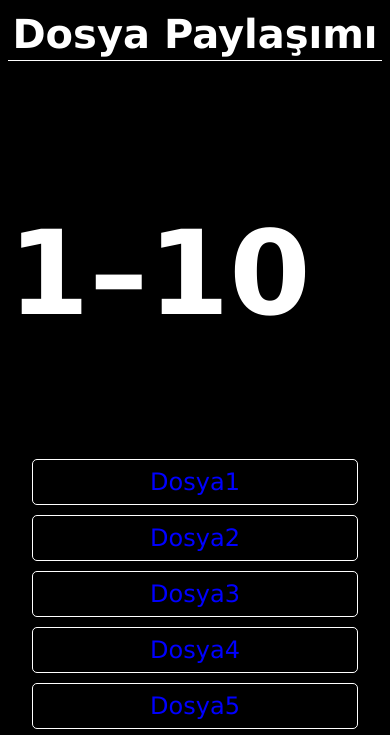
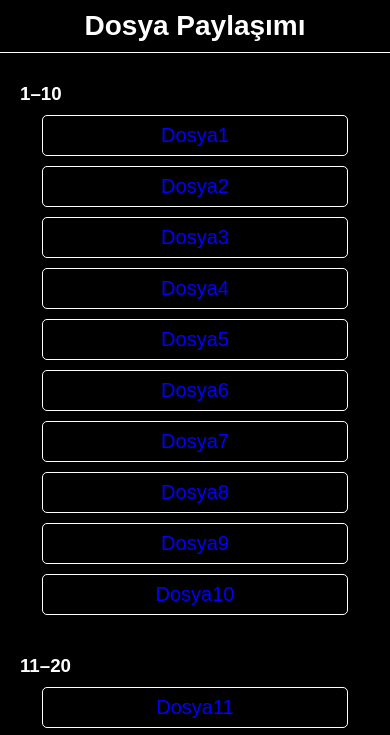
Before and after one commit to axen521/SharesLink, a plain HTML site: page index.html in a window 390 px wide. Shown: the top 735 px of the page. Drawn offline with Linux system fonts and the light colour scheme.

Commit message:
Update index.html

```diff
--- a/index.html
+++ b/index.html
@@ -1,47 +1,19 @@
 <html>
   <head>
     <style>
-      /* PC için (geniş ekranlar) */
-@media (min-width: 1025px) {
-  body {
-    font-size: 20px;
-    font-family: Arial, sans-serif;
-  }
-        h1 {
-        font-size: 70px;
-        }
-}
-
-/* Tablet için (orta boyut ekranlar) */
-@media (min-width: 769px) and (max-width: 1024px) {
-  body {
-    font-size: 70px;
-    font-family: "Trebuchet MS", sans-serif;
-  }
-        h1 {
-        font-size: 170px;
-        }
-}
-
-/* Mobil için (küçük ekranlar) */
-@media (max-width: 768px) {
-  body {
-    font-size: 100px;
-    font-family: "Verdana", sans-serif;
-  }
-        h1 {
-        font-size: 150px;
-        }
-}
-
       body {
         background-color: black;
+        font-family: Arial, sans-serif;
+        margin: 0;
+        padding: 0;
       }
 
       h1 {
         color: white;
         border-bottom: 1px solid white;
-        padding: 3px;
+        padding: 10px;
+        margin: 0 0 20px 0;
+        font-size: 48px; /* PC varsayılan */
       }
 
       a {
@@ -51,8 +23,9 @@
         border-radius: 5px;
         padding: 8px 12px;
         text-decoration: none;
-        display: block; /* mobilde genişliği daha rahat kontrol eder */
+        display: block;
         text-align: center;
+        font-size: 18px; /* PC varsayılan */
       }
 
       ul {
@@ -62,31 +35,47 @@
       }
 
       li {
+        margin: 8px 0;
+      }
+
+      h3 {
         color: white;
-        margin: 8px 0;
+        margin: 10px 0;
       }
 
       .container {
         display: flex;
         gap: 40px;
+        padding: 0 20px;
       }
 
-      /* -------- MOBİL GÖRÜNÜM -------- */
+      /* -------- Tablet -------- */
+      @media (max-width: 1024px) and (min-width: 769px) {
+        h1 {
+          font-size: 36px;
+          text-align: center;
+        }
+        a {
+          font-size: 16px;
+        }
+      }
+
+      /* -------- Mobil -------- */
       @media (max-width: 768px) {
         .container {
           flex-direction: column; /* kolonlar alt alta */
           gap: 20px;
         }
 
-        a {
-          font-size: 24px;        /* yazılar daha büyük */
-          width: 80%;             /* ekranın %80’i kadar geniş */
-          margin: 10px auto;      /* ortalanmış */
+        h1 {
+          font-size: 28px;
+          text-align: center;
         }
 
-        h1 {
-          font-size: 40px;        /* başlık küçülür */
-          text-align: center;
+        a {
+          font-size: 20px;   /* linkler daha büyük */
+          width: 80%;        /* ekranın %80’i */
+          margin: 10px auto; /* ortalanmış */
         }
       }
     </style>
@@ -96,7 +85,7 @@
 
     <div class="container">
       <div>
-        <h3 style="color:white;">1–10</h3>
+        <h3>1–10</h3>
         <ul>
           <li><a href="File1">Dosya1</a></li>
           <li><a href="File2">Dosya2</a></li>
@@ -112,7 +101,7 @@
       </div>
 
       <div>
-        <h3 style="color:white;">11–20</h3>
+        <h3>11–20</h3>
         <ul>
           <li><a href="File11">Dosya11</a></li>
           <li><a href="File12">Dosya12</a></li>
@@ -128,7 +117,7 @@
       </div>
 
       <div>
-        <h3 style="color:white;">21–30</h3>
+        <h3>21–30</h3>
         <ul>
           <li><a href="File21">Dosya21</a></li>
           <li><a href="File22">Dosya22</a></li>
```
